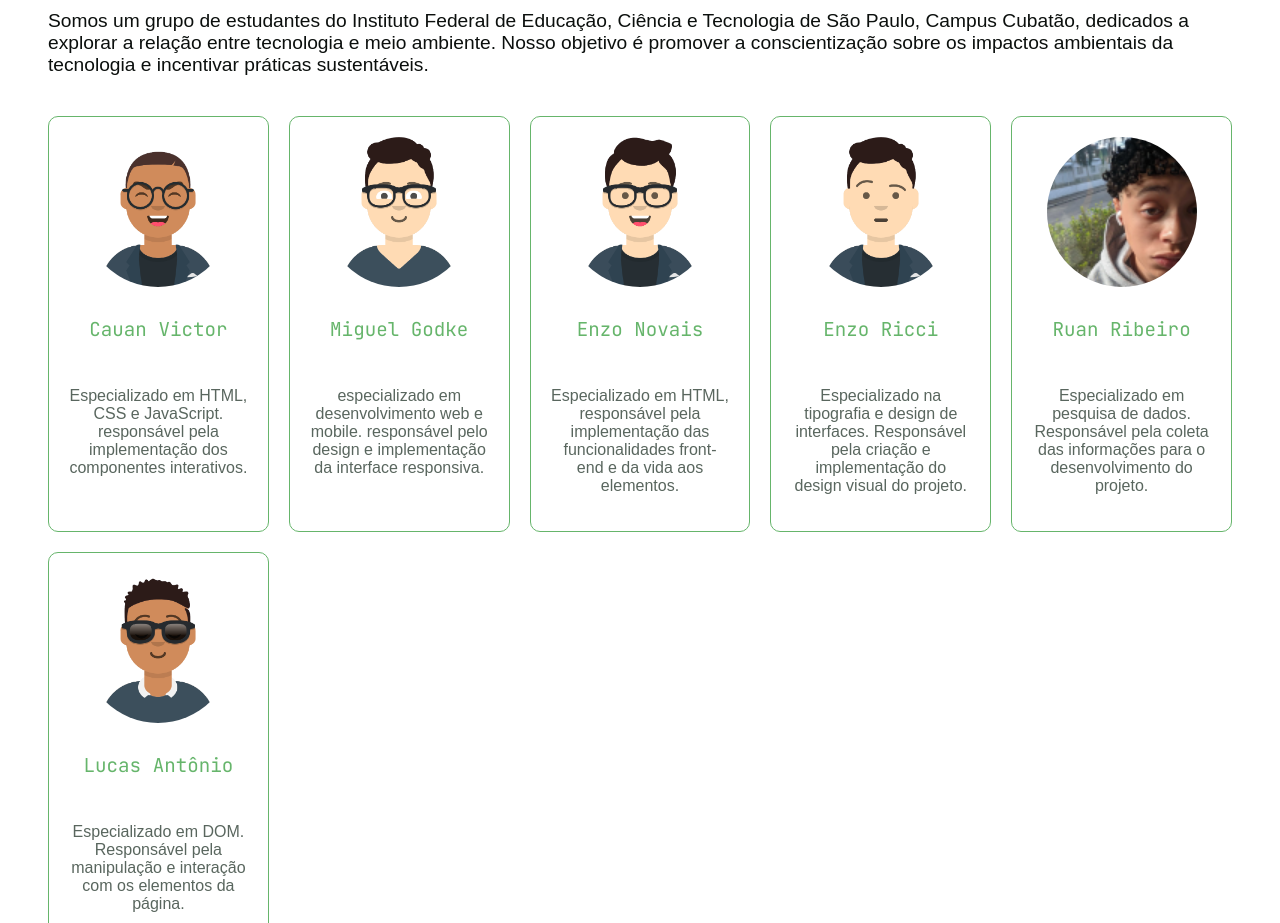
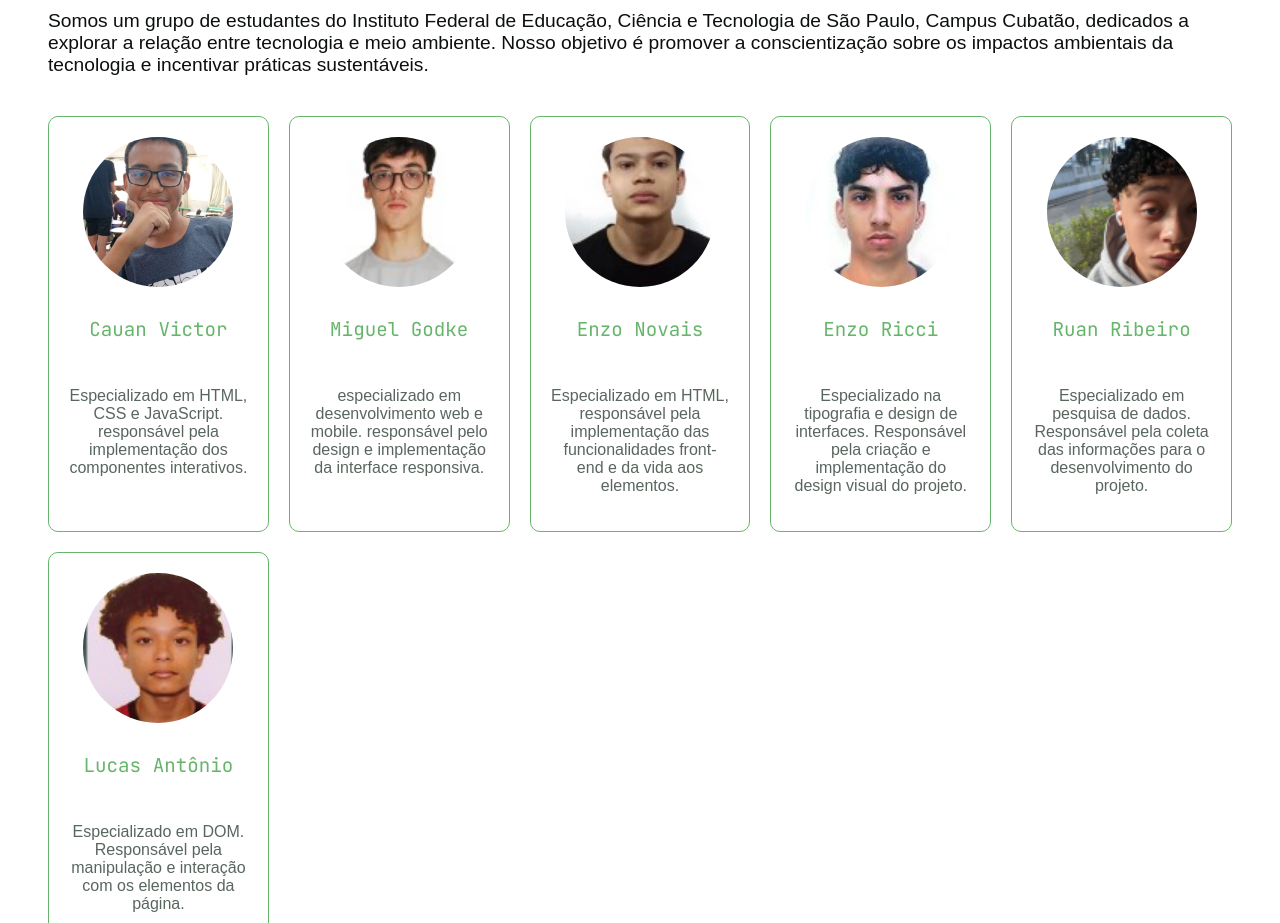
Before and after one commit to cauanvictorcavalcanti-a11y/ecobyte, a plain HTML site: page sobre.html in a window 1280 px wide. Shown: the part 740-1663 px from the top of the page. Drawn offline with Linux system fonts and the light colour scheme.

Commit message:
Add files via upload

```diff
--- a/sobre.html
+++ b/sobre.html
@@ -111,22 +111,22 @@
                 Somos um grupo de estudantes do Instituto Federal de Educação, Ciência e Tecnologia de São Paulo, Campus Cubatão, dedicados a explorar a relação entre tecnologia e meio ambiente. Nosso objetivo é promover a conscientização sobre os impactos ambientais da tecnologia e incentivar práticas sustentáveis. </p>
             <div class="grid-devs">
                 <div class="dev-card">
-                    <img src="img/dev_photos/cauan.png" alt="Foto do Desenvolvedor Cauan Victor" class="dev-foto">
+                    <img src="img/dev_photos/cauan.jpeg" alt="Foto do Desenvolvedor Cauan Victor" class="dev-foto">
                     <p class="dev-nome">Cauan Victor</p>
                     <p class="dev-descricao">Especializado em HTML, CSS e JavaScript. responsável pela implementação dos componentes interativos.</p>
                 </div>
                 <div class="dev-card">
-                    <img src="img/dev_photos/miguel.png" alt="Foto do Desenvolvedor Miguel Godke" class="dev-foto">
+                    <img src="img/dev_photos/miguel.jpg" alt="Foto do Desenvolvedor Miguel Godke" class="dev-foto">
                     <p class="dev-nome">Miguel Godke</p>
                     <p class="dev-descricao">especializado em desenvolvimento web e mobile. responsável pelo design e implementação da interface responsiva.</p>
                 </div>
                 <div class="dev-card">
-                    <img src="img/dev_photos/novais.png" alt="Foto do Desenvolvedor Enzo Novais" class="dev-foto">
+                    <img src="img/dev_photos/enzon.jpg" alt="Foto do Desenvolvedor Enzo Novais" class="dev-foto">
                     <p class="dev-nome">Enzo Novais</p>
                     <p class="dev-descricao">Especializado em HTML, responsável pela implementação das funcionalidades front-end e da vida aos elementos.</p>
                 </div>
                 <div class="dev-card">
-                    <img src="img/dev_photos/ricci.png" alt="Foto do Desenvolvedor Enzo Ricci" class="dev-foto">
+                    <img src="img/dev_photos/enzor.jpg" alt="Foto do Desenvolvedor Enzo Ricci" class="dev-foto">
                     <p class="dev-nome">Enzo Ricci</p>
                     <p class="dev-descricao">Especializado na tipografia e design de interfaces. Responsável pela criação e implementação do design visual do projeto.</p>
                 </div>
@@ -136,7 +136,7 @@
                     <p class="dev-descricao">Especializado em pesquisa de dados. Responsável pela coleta das informações para o desenvolvimento do projeto.</p>
                 </div>
                 <div class="dev-card">
-                    <img src="img/dev_photos/lucas.png" alt="Foto do Desenvolvedor Lucas Antônio" class="dev-foto">
+                    <img src="img/dev_photos/lucas.jpg" alt="Foto do Desenvolvedor Lucas Antônio" class="dev-foto">
                     <p class="dev-nome">Lucas Antônio</p>
                     <p class="dev-descricao">Especializado em DOM. Responsável pela manipulação e interação com os elementos da página.</p>
                 </div>
```
